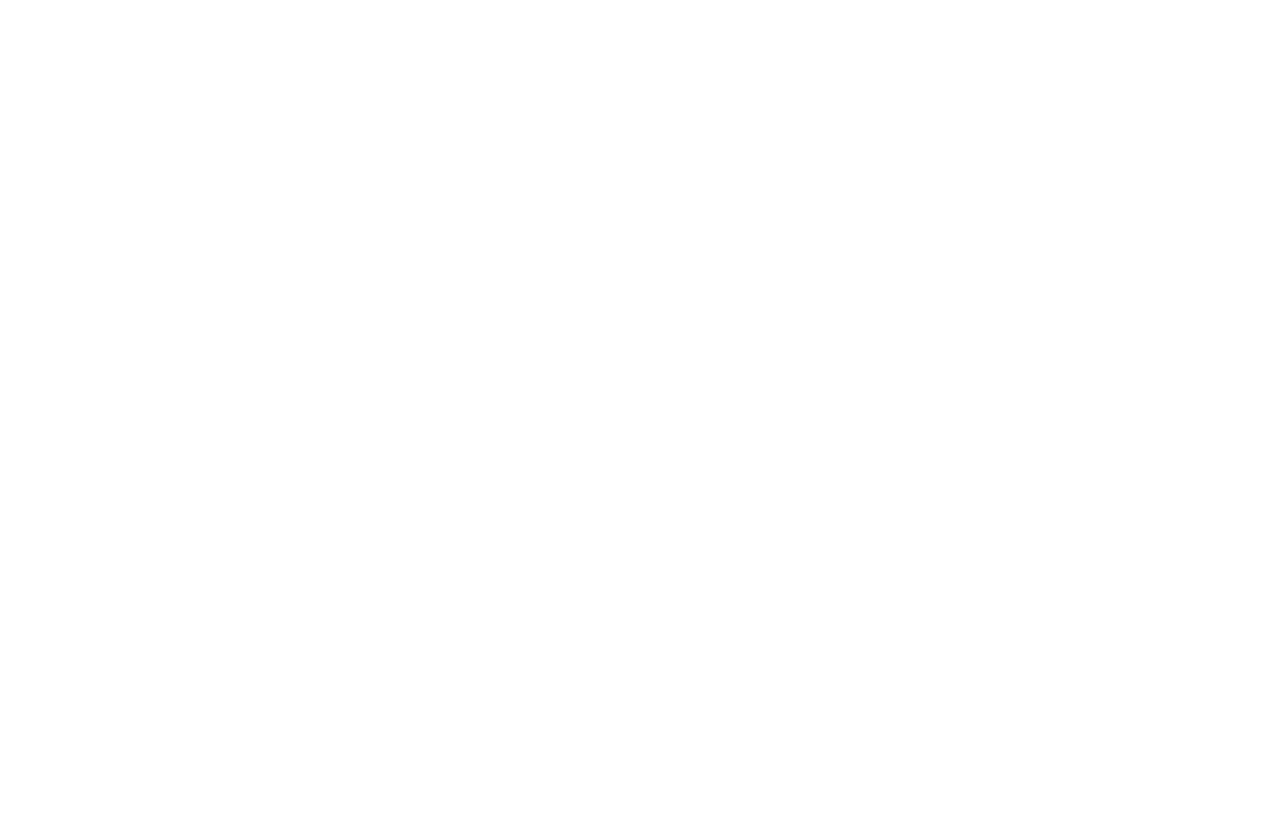
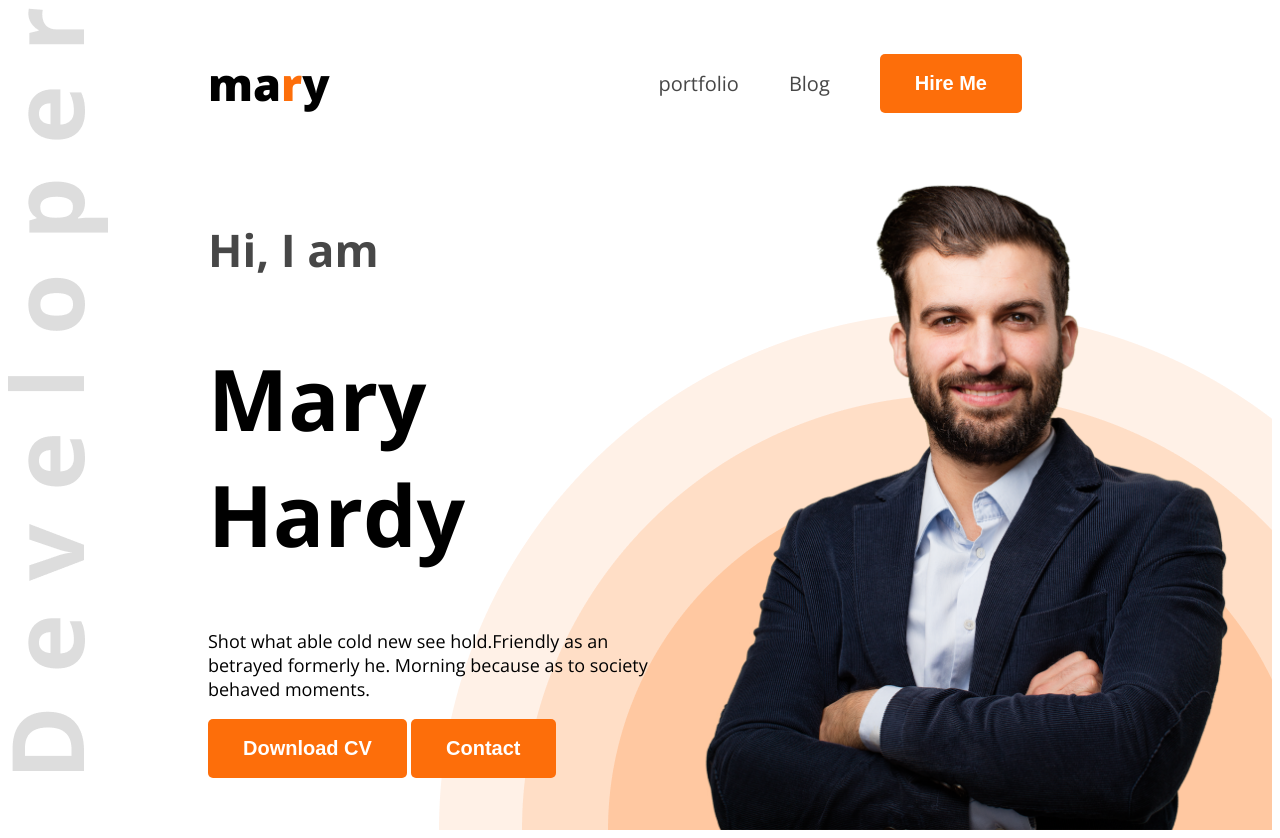
Before and after one commit to sumaiyaahmedpew/web-dev-portfolio, a plain HTML site: page index.html in a window 1280 px wide. Before the commit the page ends 800 px from the top, so only its background shows below. Drawn offline with nearby package versions, Linux system fonts and the light colour scheme.

Commit message:
nav banner part

```diff
--- a/index.html
+++ b/index.html
@@ -4,10 +4,38 @@
     <meta charset="UTF-8">
     <meta name="viewport" content="width=device-width, initial-scale=1.0">
     <title>Web Developer portfolio</title>
+    <link rel="preconnect" href="https://fonts.googleapis.com">
+<link rel="preconnect" href="https://fonts.gstatic.com" crossorigin>
+<link href="https://fonts.googleapis.com/css2?family=Open+Sans:ital,wght@0,300..800;1,300..800&display=swap" rel="stylesheet">
+    <link rel="stylesheet" href="styles/portfolio.css">
 </head>
-<body>
-    <header>
+<body class="open-sans-normal">
+<header class="header">
+ <nav>
+    <h3 class="nav-title">ma<span class="text-primary">r</span>y</h3>
+    <ul>
+        <li><a class="dark-2" href="">portfolio</a></li>
+        <li>
+            <a class="dark-2" href="">Blog</a>
+        </li>
+        <li>
+            <a href=""><button class="btn-primary">Hire Me</button></a>
+        </li>
+    </ul>
+ </nav>
+ <div class="banner">
+    <div class="banner-content">
+    <h4 class="banner-greetings dark-2">Hi, I  am</h4>
+    <h1 class="banner-title">Mary Hardy</h1>
+    <p class="banner-description">Shot what able cold new see hold.Friendly as an betrayed formerly he. Morning because as to society behaved moments.</p>
+            <button class="btn-primary">Download CV</button>
+    <button class="btn-primary">Contact</button>
+    </div>
 
+
+    <img class="banner-profile-pic" src="images/hardy.png" alt="">
+
+ </div>
     </header>
     <main>
 
--- /dev/null
+++ b/styles/portfolio.css
@@ -0,0 +1,104 @@
+
+.open-sans-normal {
+  font-family: "Open Sans", sans-serif;
+  font-optical-sizing: auto;
+  font-style: normal;
+  font-variation-settings:
+    "wdth" 100;
+}
+/* Shared Style */
+.text-primary{
+    color: #FD6E0A;
+
+
+}
+
+/* header */
+
+.header{
+   background-image: url('../images/developer.png'), url('../images/header_bg.png');
+   background-repeat: no-repeat;
+   background-position: top left, bottom right;
+}
+
+
+.dark-2{
+    color: #474747;
+}
+
+.btn-primary{
+    background-color: #FD6E0A;
+    font-weight: bold;
+    font-size: 20px;
+    color: white;
+    padding: 18px 35px;
+    border-radius: 5px;
+    border: none;
+}
+
+/* nav styles */
+nav{
+    display: flex;
+    align-items: center;
+    justify-content: space-between;
+    margin: 0 200px;
+}
+
+.nav-title{
+    font-weight: 800;
+    font-size: 45px;
+
+}
+
+nav ul{
+    display: flex;
+    align-items: center;
+}
+
+nav ul li{
+    list-style: none;
+    margin-right: 50px;
+}
+
+nav li a{
+    text-decoration: none;
+    font-size: 20px;
+}
+
+.dark-2{
+    color: #474747;
+}
+
+nav ul{
+    display: flex;
+}
+
+/* banner styles */
+.banner{
+    display: flex;
+    justify-content: space-between;
+    margin: 0 35px 0 200px;
+}
+
+.banner-content{
+    max-width: 580px;
+}
+.banner-greetings{
+    font-size: 45px;
+    font-weight: 600px;
+}
+
+.banner-title{
+    font-weight: bold;
+    font-size: 85px;
+
+}
+
+.banner-description{
+    font-size: 18px;
+}
+
+.banner-profile-pic{
+    width: 580px;
+
+}
```
